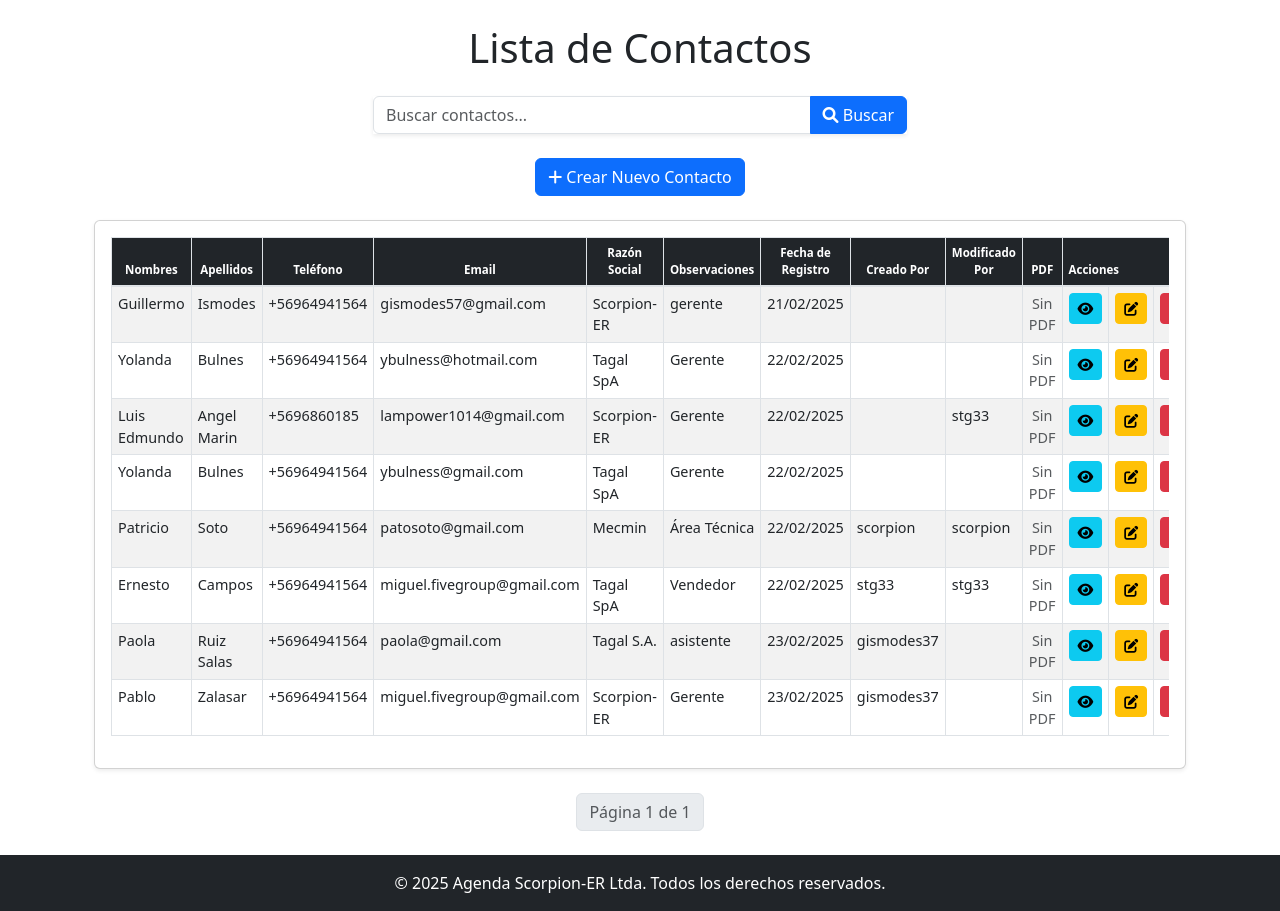
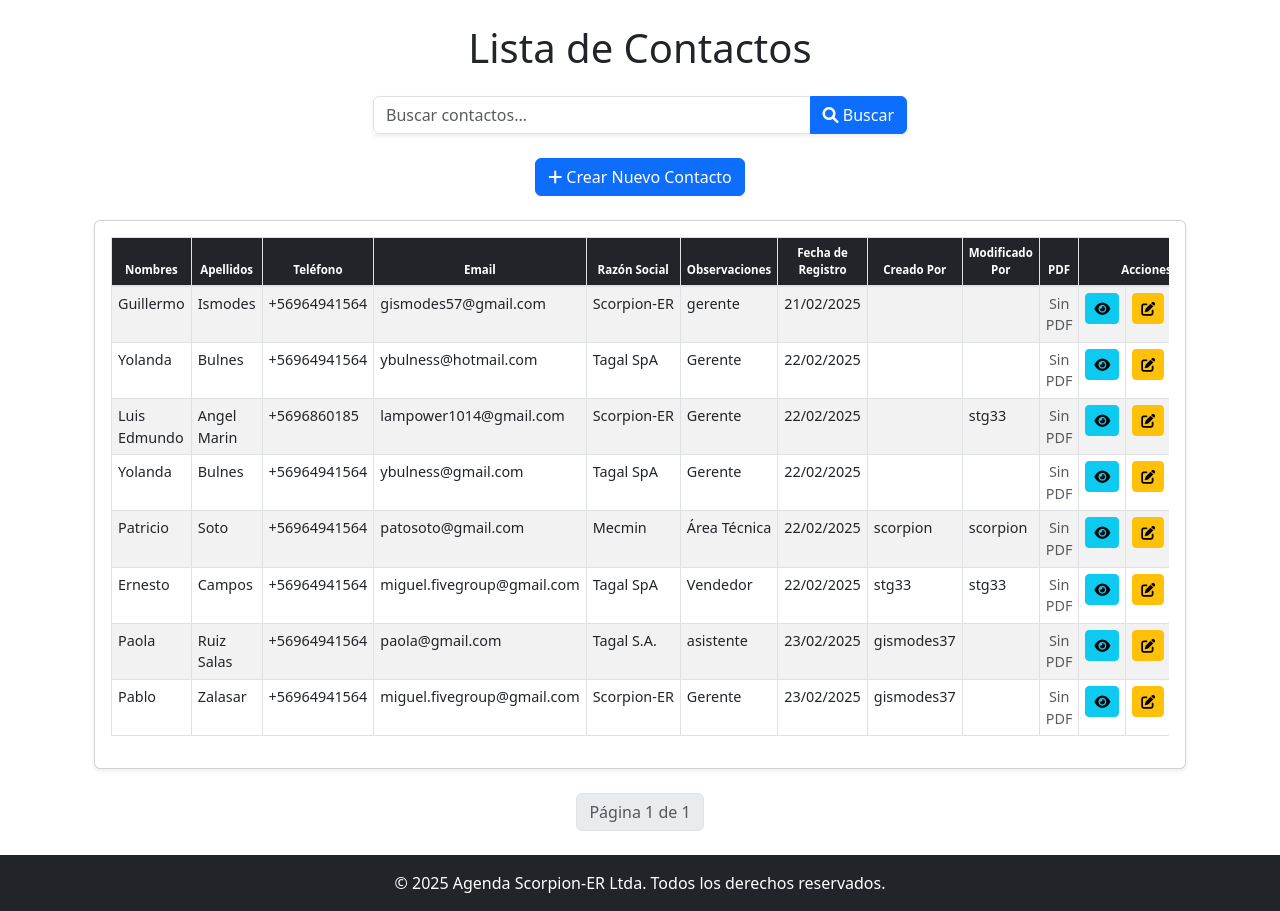
Before and after one commit to gismodes37/Crud-django-clientes-3.0, a Django app: page /contacts/ in a window 1280 px wide. Shown: the part 56-967 px from the top of the page. Run offline with Django 5.2, Linux system fonts and the light colour scheme; a user stored in the database is signed in; data comes from the database, SQL or seed files in the repository; parts of the project's set-up code (start-up, migrations or seed data) failed here and were passed over.

Commit message:
Clientes 2da copia

```diff
--- a/agenda_crud/agenda/templates/agenda/partials/contactos_tabla.html
+++ b/agenda_crud/agenda/templates/agenda/partials/contactos_tabla.html
@@ -12,7 +12,7 @@
                 <th class="text-center">Creado Por</th>
                 <th class="text-center">Modificado Por</th>
                 <th class="text-center">PDF</th>
-                <th colSpan="3" class="centrado">Acciones</th>
+                <th class="text-center" colSpan="3" class="centrado">Acciones</th>
             </tr>
         </thead>
         <tbody>
@@ -21,9 +21,9 @@
                 <tr>
                     <td>{{ contact.nombres }}</td>
                     <td>{{ contact.apellidos }}</td>
-                    <td>{{ contact.telefono }}</td>
+                    <td style="white-space: nowrap; width: auto;">{{ contact.telefono }}</td>
                     <td>{{ contact.email }}</td>
-                    <td>{{ contact.razon_social }}</td>
+                    <td style="white-space: nowrap; width: auto;">{{ contact.razon_social }}</td>
                     <td>{{ contact.observaciones|truncatechars:30 }}</td>
                     <td>{{ contact.fecha_registro|date:"d/m/Y" }}</td>
                     <td>{{ contact.creado_por.username }}</td>
```
Also changed, not shown: 1 other file.
